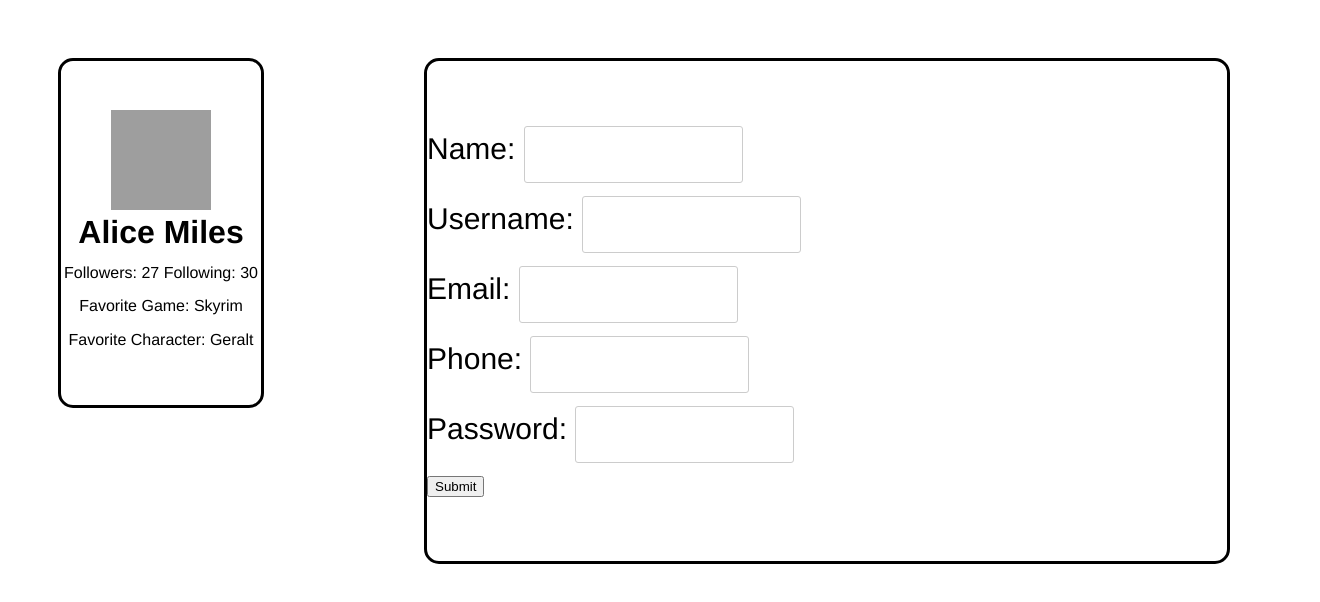
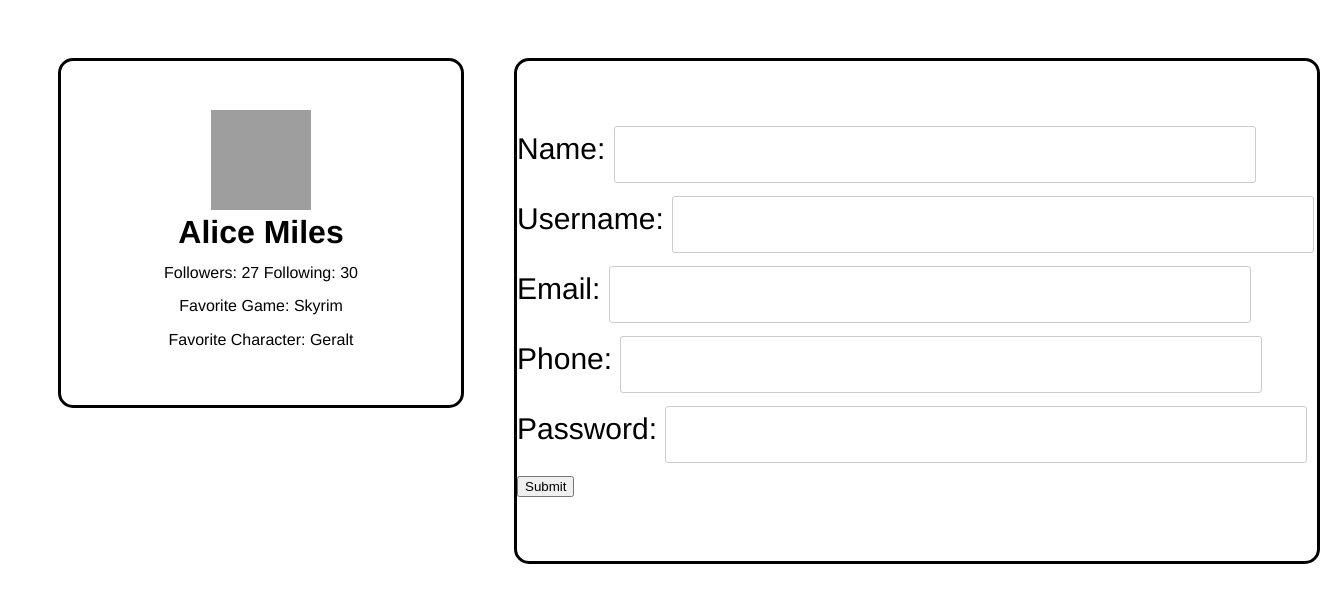
Before and after one commit to brooklando/mi449-c4, a plain HTML site: page index.html in a window 1280 px wide. Shown: the whole page, 1320 px wide, since content can reach past the window. Drawn offline with Linux system fonts and the light colour scheme; grey boxes are pictures that could not be loaded.

Commit message:
edited fields

```diff
--- a/screen.css
+++ b/screen.css
@@ -48,7 +48,7 @@
     justify-content: center;
     font-size: 16px;
     line-height: 0.1;
-    width: 200px;
+    width: 400px;
 }
 
 .circle {
@@ -63,4 +63,5 @@
     margin-bottom: 10px;
     border: 1px solid #ccc;
     border-radius: 3px;
+    width: 600px;
 }
```
